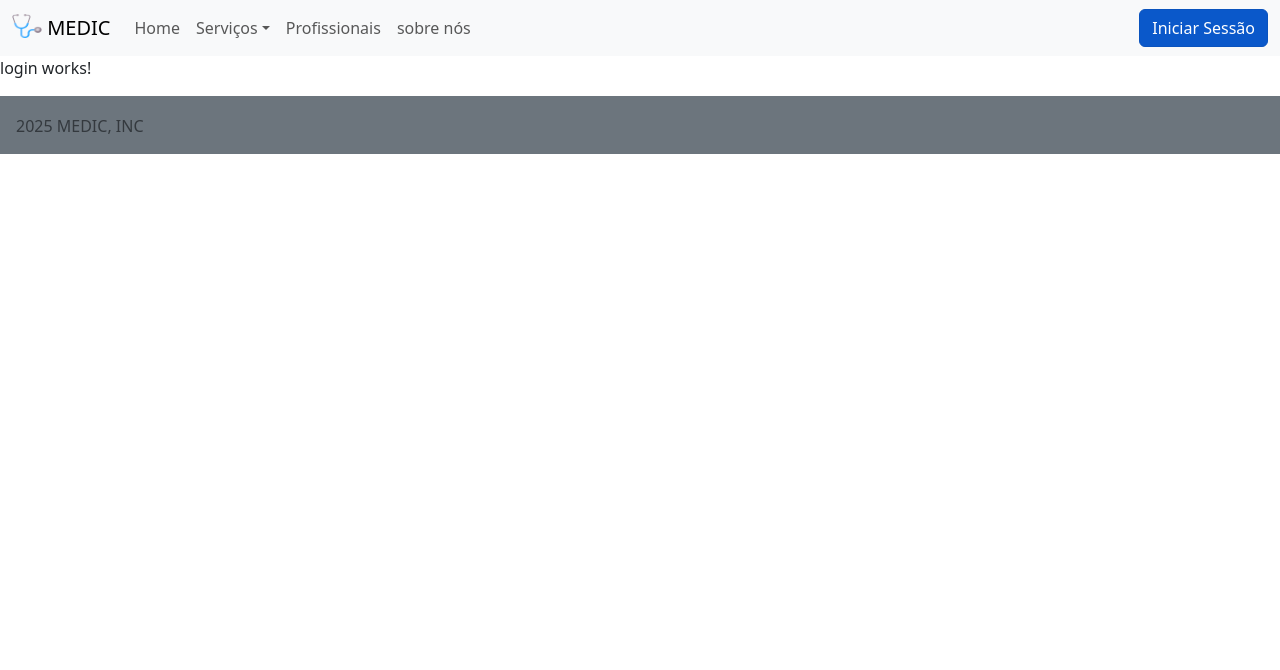
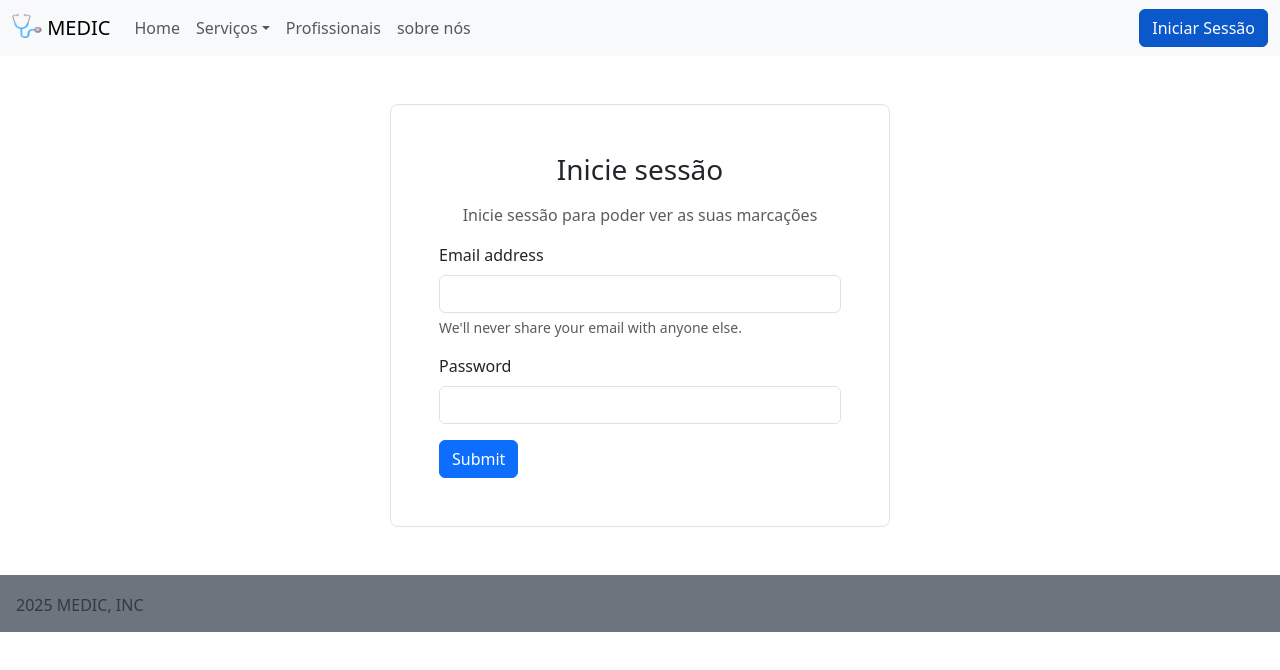
Before and after one commit to Darilton/medic, an Angular app in the folder client/: page /login in a window 1280 px wide. Shown: the top 670 px of the page. Built offline with nearby package versions, Linux system fonts and the light colour scheme.

Commit message:
Add login form

```diff
--- a/client/src/app/components/login/login.component.html
+++ b/client/src/app/components/login/login.component.html
@@ -1 +1,25 @@
-<p>login works!</p>
+<section>
+    <div class="container-fluid">
+        <form class="container-sm border mx-auto my-5 p-5 rounded-3 border" style="max-width: 500px;">
+            <div class="d-flex justify-content-center mb-2">
+                <h3>Inicie sessão</h3>
+            </div>
+            <div class="text-center text-muted">
+                <p>Inicie sessão para poder ver as suas marcações</p>
+            </div>
+            <div class="mb-3">
+                <label for="exampleInputEmail1" class="form-label">Email address</label>
+                <input type="email" class="form-control" id="exampleInputEmail1" aria-describedby="emailHelp">
+            <div id="emailHelp" class="form-text">We'll never share your email with anyone else.</div>
+            </div>
+            <div class="mb-3">
+                <label for="exampleInputPassword1" class="form-label">Password</label>
+                <input type="password" class="form-control" id="exampleInputPassword1">
+            </div>
+
+            <div class="d-flex justify-content-start">
+                <button type="submit" class="btn btn-primary">Submit</button>
+            </div>
+        </form>
+    </div>
+</section>
--- a/client/src/app/components/login/login.component.ts
+++ b/client/src/app/components/login/login.component.ts
@@ -1,8 +1,9 @@
 import { Component } from '@angular/core';
+import { RouterLink } from '@angular/router';
 
 @Component({
   selector: 'app-login',
-  imports: [],
+  imports: [RouterLink],
   templateUrl: './login.component.html',
   styleUrl: './login.component.scss'
 })
```
